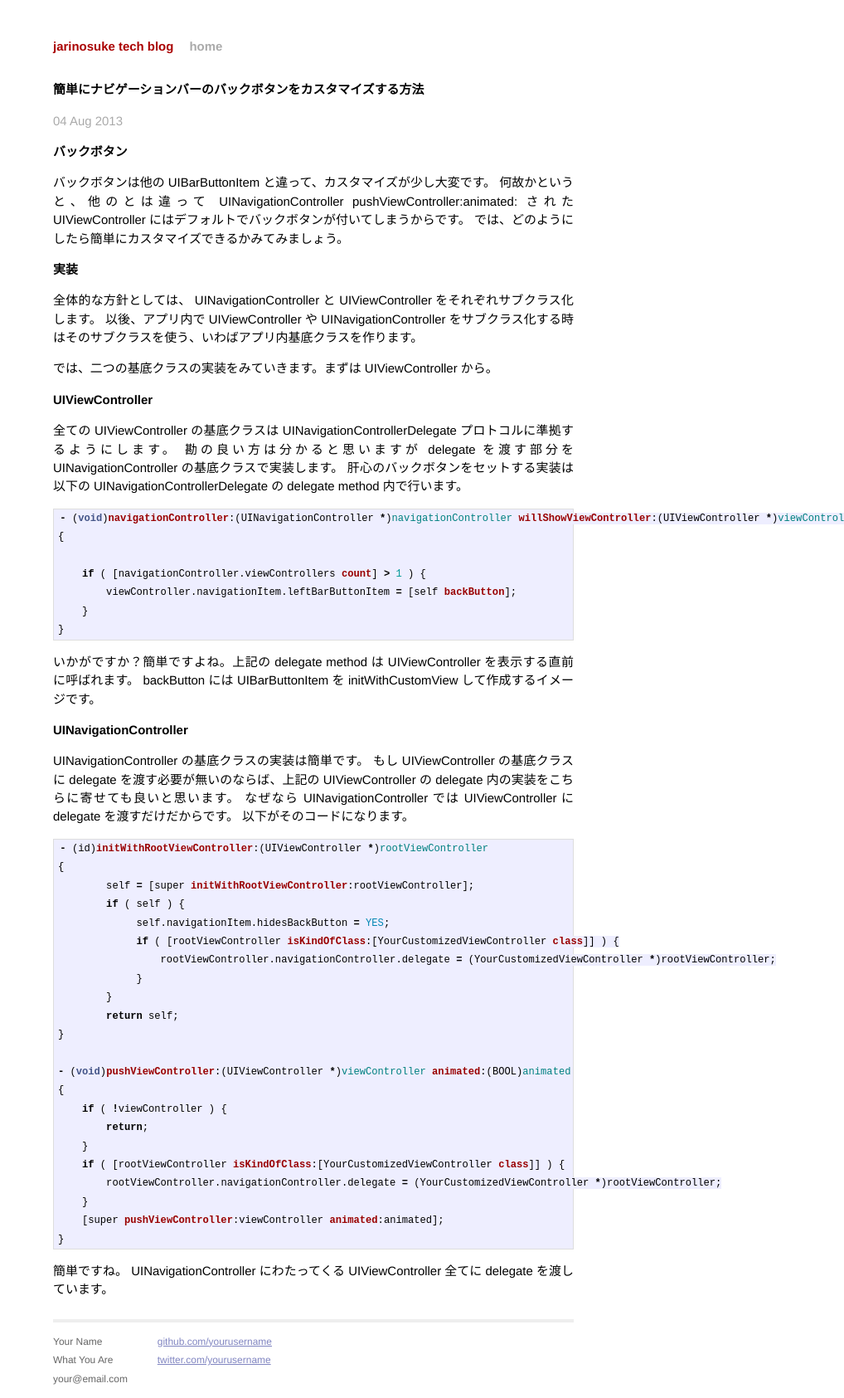
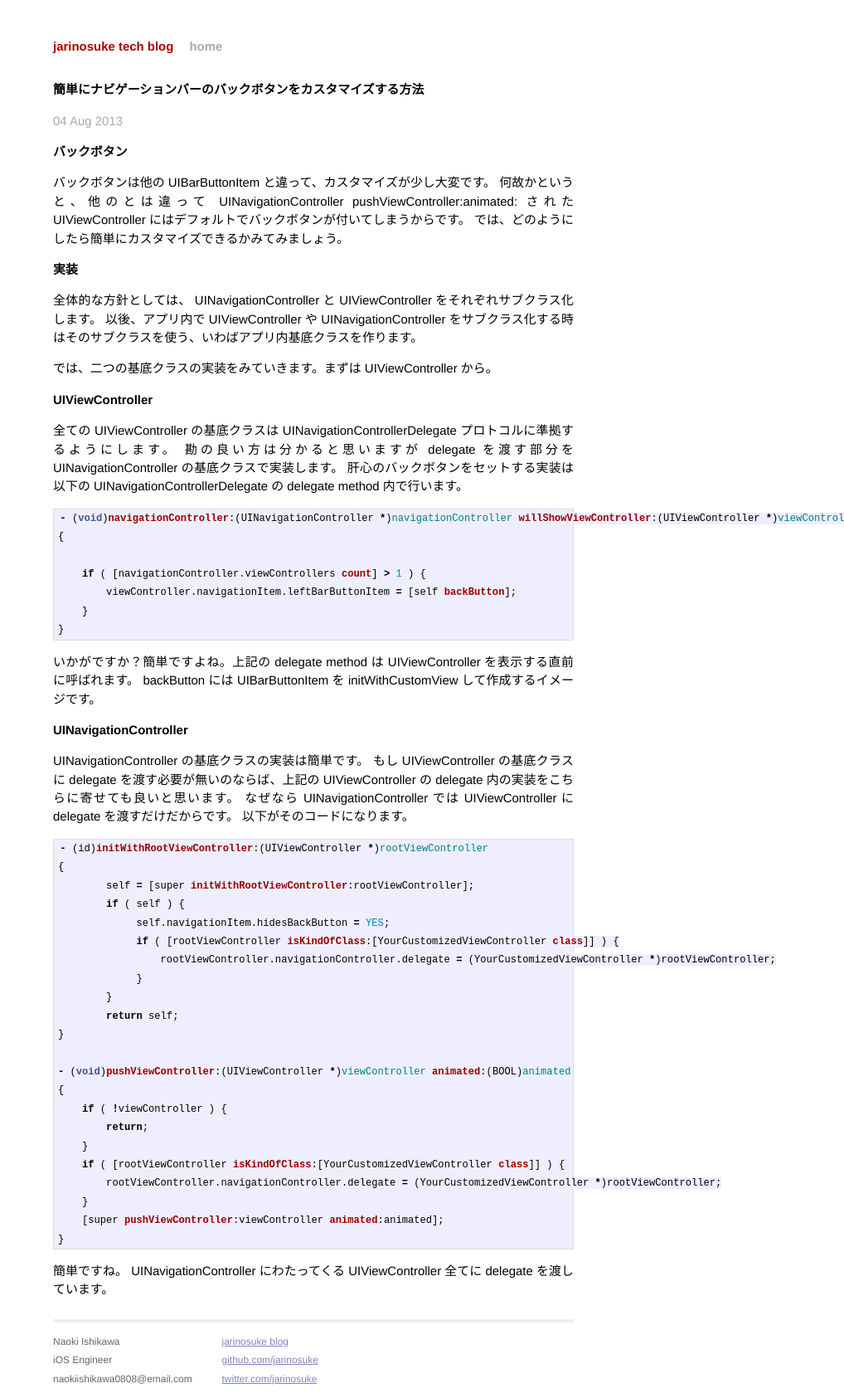
Before and after one commit to jarinosuke/jarinosuke.github.com, a Jekyll site: the page built from _posts/2013-08-05-how-to-set-custom-back-button.markdown, in a window 1280 px wide. Shown: the whole page at 83% size, without its empty margins (262-1280 px from the left). Built offline with Jekyll 4.4.1, drawn with Linux system fonts in a browser that asks for light colours; Markdown is read by kramdown in place of the engine named in the settings.

Commit message:
Updated layout.

```diff
--- a/_layouts/default.html
+++ b/_layouts/default.html
@@ -27,15 +27,16 @@
             <div class="footer">
               <div class="contact">
                 <p>
-                  Your Name<br />
-                  What You Are<br />
-                  your@email.com
+                  Naoki Ishikawa<br />
+                  iOS Engineer<br />
+                  naokiishikawa0808@email.com
                 </p>
               </div>
               <div class="contact">
                 <p>
-                  <a href="http://github.com/yourusername/">github.com/yourusername</a><br />
-                  <a href="http://twitter.com/yourusername/">twitter.com/yourusername</a><br />
+                  <a href="http://blog.jarinosuke.com">jarinosuke blog</a><br />
+                  <a href="http://github.com/jarinosuke">github.com/jarinosuke</a><br />
+                  <a href="http://twitter.com/jarinosuke/">twitter.com/jarinosuke</a><br />
                 </p>
               </div>
             </div>
```
